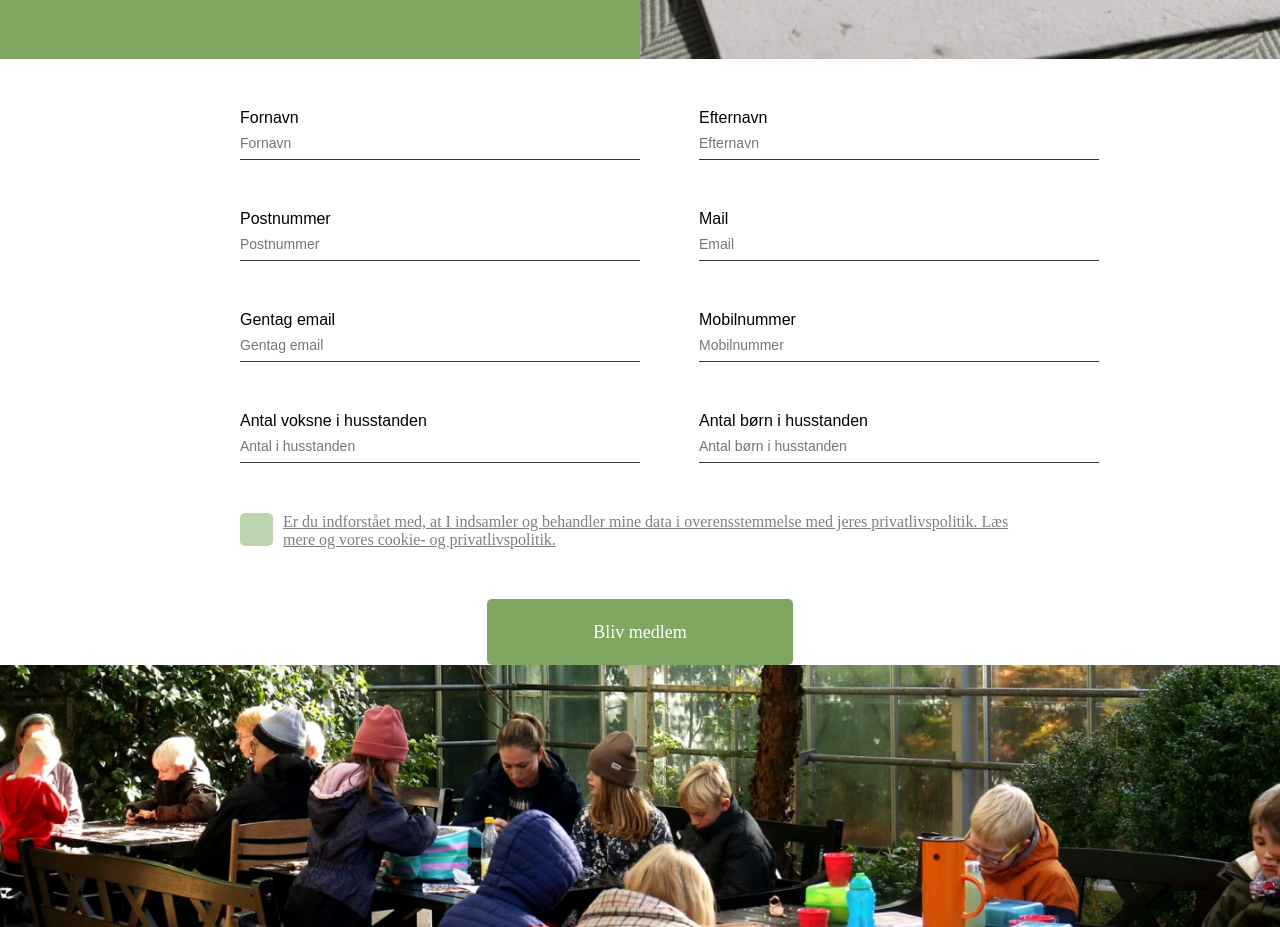
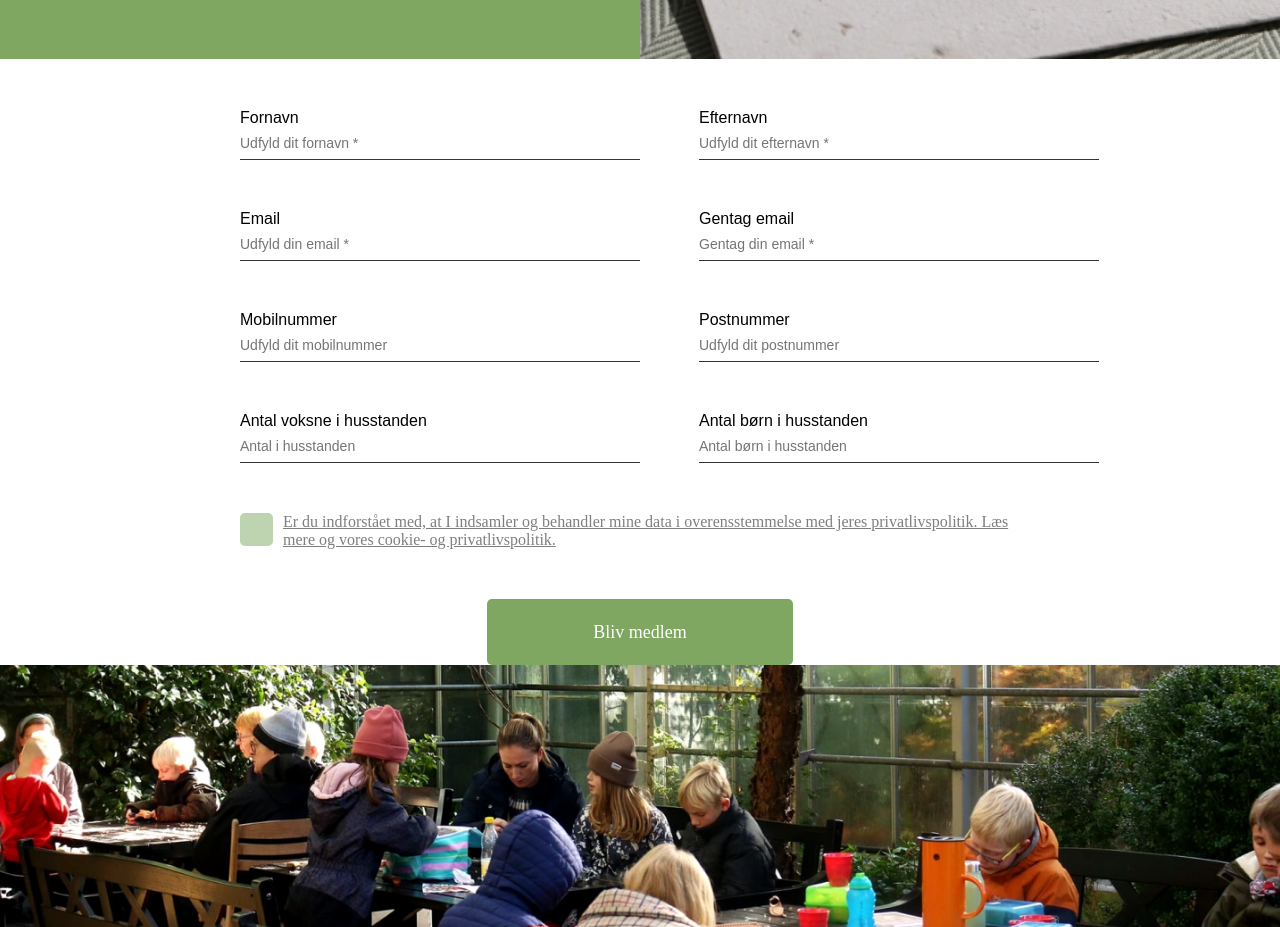
Before and after one commit to dittekoustrup/GeoGardenImprovments, a Vue app: page /newsletter in a window 1280 px wide. Shown: the part 1280-2207 px from the top of the page. Built offline with nearby package versions, Linux system fonts and the light colour scheme; no server answers; a web font is replaced by a local one.

Commit message:
small finish on text

```diff
--- a/src/components/SignUpForm.vue
+++ b/src/components/SignUpForm.vue
@@ -98,8 +98,6 @@ const submitForm = async () => {
       console.error("Fejl ved afsendelse af data til Firestore:", error);
       modalOpen.value = false;
     }
-  } else {
-    v$.agree.$touch();
   }
 };
 </script>
@@ -112,7 +110,9 @@ const submitForm = async () => {
           v-model="formData.firstName"
           type="text"
           label="Fornavn"
-          :placeholder="v$.firstName.$error ? errorMessage : 'Fornavn'"
+          :placeholder="
+            v$.firstName.$error ? errorMessage : 'Udfyld dit fornavn *'
+          "
           :class="v$.firstName.$error ? 'error-message' : ''"
           class="input input--main"
         />
@@ -123,7 +123,9 @@ const submitForm = async () => {
           type="text"
           label="Efternavn"
           class="input input--main"
-          :placeholder="v$.firstName.$error ? errorMessage : 'Efternavn'"
+          :placeholder="
+            v$.lastName.$error ? errorMessage : 'Udfyld dit efternavn *'
+          "
           :class="v$.lastName.$error ? 'error-message' : ''"
         />
       </div>
@@ -131,35 +133,24 @@ const submitForm = async () => {
     <div class="input-wrapper input-wrapper--main">
       <div class="input-column input-column--main">
         <BaseInput
-          v-model="formData.zipCode"
-          type="number"
-          label="Postnummer"
-          placeholder="Postnummer"
-          class="input input--main"
-        />
-      </div>
-      <div class="input-column input-column--main">
-        <BaseInput
           v-model="formData.email"
           type="email"
-          label="Mail"
+          label="Email"
           class="input input--main"
-          :placeholder="v$.email.$error ? errorMessage : 'Email'"
+          :placeholder="v$.email.$error ? errorMessage : 'Udfyld din email *'"
           :class="v$.email.$error ? 'error-message' : ''"
         />
         <span class="error-span" v-if="emailExistsError"
           >Emailen eksisterer allerede.</span
         >
       </div>
-    </div>
-    <div class="input-wrapper input-wrapper--main">
       <div class="input-column input-column--main">
         <BaseInput
           v-model="formData.reEmail"
           type="email"
           label="Gentag email"
           class="input input--main"
-          :placeholder="v$.reEmail.$error ? errorMessage : 'Gentag email'"
+          :placeholder="v$.reEmail.$error ? errorMessage : 'Gentag din email *'"
           :class="v$.reEmail.$error ? 'error-message' : ''"
         />
         <span
@@ -173,12 +164,23 @@ const submitForm = async () => {
           Emailene skal matche.
         </span>
       </div>
+    </div>
+    <div class="input-wrapper input-wrapper--main">
       <div class="input-column input-column--main">
         <BaseInput
           v-model="formData.phone"
           type="number"
           label="Mobilnummer"
-          placeholder="Mobilnummer"
+          placeholder="Udfyld dit mobilnummer"
+          class="input input--main"
+        />
+      </div>
+      <div class="input-column input-column--main">
+        <BaseInput
+          v-model="formData.zipCode"
+          type="number"
+          label="Postnummer"
+          placeholder="Udfyld dit postnummer"
           class="input input--main"
         />
       </div>
@@ -187,7 +189,7 @@ const submitForm = async () => {
       <div class="input-column input-column--main">
         <BaseInput
           v-model="formData.adult"
-          type="text"
+          type="number"
           label="Antal voksne i husstanden"
           placeholder="Antal i husstanden"
           class="input input--main"
@@ -196,7 +198,7 @@ const submitForm = async () => {
       <div class="input-column input-column--main">
         <BaseInput
           v-model="formData.children"
-          type="text"
+          type="number"
           label="Antal børn i husstanden"
           placeholder="Antal børn i husstanden"
           class="input input--main"
```
